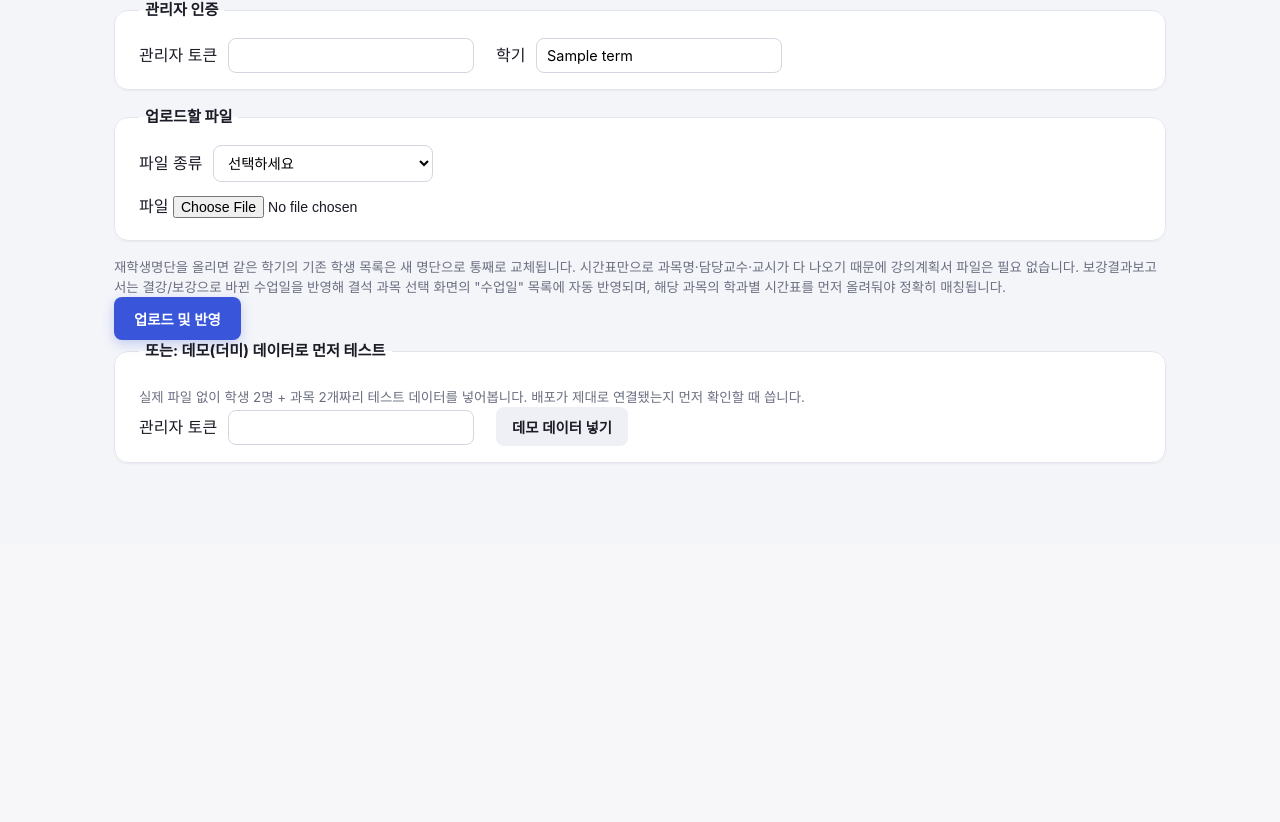
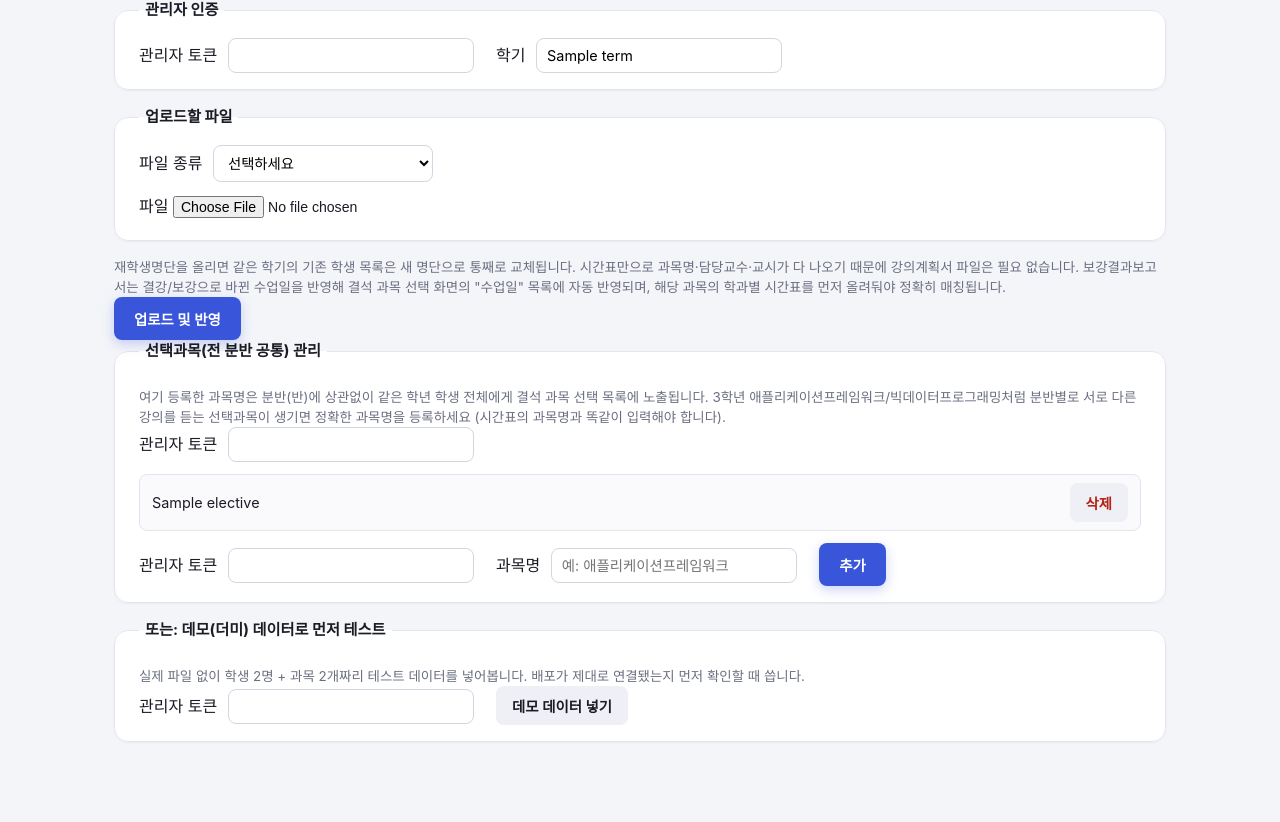
Before and after one commit to torgeleli22-lang/University-administrative-work, a Flask app: template app/templates/admin_import.html in a window 1280 px wide. Shown: the part 298-1120 px from the top of the page. Before the commit the page ends 761 px from the top, so only its background shows below. Run offline with Flask 3, Linux system fonts and the light colour scheme; the template is opened without the code that fills it: most values are stand-ins (such as "Sample title", 1, 10 or a date in 2020); parts of the project's set-up code (start-up, migrations or seed data) failed here and were passed over.

Commit message:
Group 결석 과목 by weekday, and manage 선택과목 from the admin page
결석 과목 체크리스트가 이제 요일별로 묶여서 나온다 (월요일/화요일/...,
과목이 없는 요일은 생략, 시간 미정인 과목은 "요일 미정"으로) -- 결석한
요일을 알고 있는 상태에서 바로 그 요일 아래만 보면 되도록. 여러 요일에
걸쳐 열리는 과목은 그 중 첫 요일 아래 한 번만 나오고 (체크박스를
요일마다 중복시키면 상태 동기화가 필요해져서), 다른 요일은 과목
설명(class_day)에 그대로 표시된다.

ELECTIVE_COURSE_NAMES를 config.py의 하드코딩된 상수에서 새 DB 테이블
elective_courses로 옮기고, 관리자 업로드 페이지에 추가/삭제 UI를
붙였다 -- 3학년 애플리케이션프레임워크/빅데이터프로그래밍처럼 분반과
무관하게 노출해야 하는 선택과목이 학기마다 바뀔 때 코드 수정 없이
운영자가 직접 관리할 수 있다. 기존 배포가 이미 갖고 있던 두 과목명은
마이그레이션으로 한 번만 시딩되고(테이블이 완전히 비어있을 때만), 이후
관리자가 지운 걸 재배포할 때마다 되살리지 않는다.

실제 재학생명단 + 3학년 시간표로 요일별 그룹핑과 분반이 다른
애플리케이션프레임워크 두 강좌가 각자의 실제 요일에 올바르게 묶이는
것, 관리자 페이지에서 선택과목 추가/삭제, 최종 hwpx 생성까지 전 과정을
검증했다.

Co-Authored-By: Claude Sonnet 5 <noreply@anthropic.com>
Claude-Session: https://claude.ai/code/session_016PCQpcFDPfFfPLK5YGJAdU

```diff
--- a/app/app.py
+++ b/app/app.py
@@ -17,11 +17,15 @@ from app.import_real_data import (
     parse_timetable,
 )
 from app.queries import (
+    add_elective_course,
+    delete_elective_course,
+    get_elective_course_names,
     get_makeups_by_course,
     get_slots_by_course,
     get_student_courses,
     get_student_permit_records,
     get_used_hours_by_course,
+    group_courses_by_weekday,
     valid_class_dates,
 )
 from app.seed import seed as seed_dummy_data
@@ -92,6 +96,7 @@ def student_form(student_id):
         "_student_panel.html", "form.html",
         student=student,
         courses=courses,
+        courses_by_weekday=group_courses_by_weekday(courses),
         history=history,
         reasons=REASON_LABELS,
         max_courses=MAX_COURSES,
@@ -484,9 +489,16 @@ def records_delete():
     return redirect(url_for("records", q=q) if q else url_for("records"))
 
 
+def _render_admin_import(term, result):
+    conn = get_conn()
+    electives = get_elective_course_names(conn)
+    conn.close()
+    return render_template("admin_import.html", term=term, result=result, electives=electives)
+
+
 @app.route("/admin/import", methods=["GET"])
 def admin_import_form():
-    return render_template("admin_import.html", term=TERM, result=None)
+    return _render_admin_import(TERM, None)
 
 
 @app.route("/admin/import", methods=["POST"])
@@ -503,7 +515,7 @@ def admin_import():
 
     upload = request.files.get("file")
     if not upload or not upload.filename:
-        return render_template("admin_import.html", term=term, result=["업로드할 파일을 선택해 주세요."])
+        return _render_admin_import(term, ["업로드할 파일을 선택해 주세요."])
 
     conn = get_conn()
     log = []
@@ -541,7 +553,7 @@ def admin_import():
     finally:
         conn.close()
 
-    return render_template("admin_import.html", term=term, result=log)
+    return _render_admin_import(term, log)
 
 
 @app.route("/admin/seed", methods=["POST"])
@@ -551,10 +563,34 @@ def admin_seed():
     verified from the browser alone, before any real .xls is involved."""
     _check_admin_token()
     seed_dummy_data()
-    return render_template(
-        "admin_import.html", term=TERM,
-        result=["데모(더미) 데이터 적재 완료 — 학생 2명, 과목 2개"],
-    )
+    return _render_admin_import(TERM, ["데모(더미) 데이터 적재 완료 — 학생 2명, 과목 2개"])
+
+
+@app.route("/admin/electives/add", methods=["POST"])
+def admin_elective_add():
+    """운영자 페이지: registers a course name (e.g. 3학년 애플리케이션프레임워크)
+    as shown to every student in its grade regardless of section -- see
+    get_student_courses/group_courses_by_weekday in queries.py."""
+    _check_admin_token()
+    course_name = request.form.get("course_name", "").strip()
+    if course_name:
+        conn = get_conn()
+        add_elective_course(conn, course_name)
+        conn.commit()
+        conn.close()
+    return redirect(url_for("admin_import_form"))
+
+
+@app.route("/admin/electives/delete", methods=["POST"])
+def admin_elective_delete():
+    _check_admin_token()
+    course_name = request.form.get("course_name", "").strip()
+    if course_name:
+        conn = get_conn()
+        delete_elective_course(conn, course_name)
+        conn.commit()
+        conn.close()
+    return redirect(url_for("admin_import_form"))
 
 
 if __name__ == "__main__":
--- a/app/static/style.css
+++ b/app/static/style.css
@@ -165,6 +165,17 @@ table.student-table {
   display: grid;
   grid-template-columns: repeat(auto-fill, minmax(240px, 1fr));
   gap: var(--space-2);
+}
+
+.weekday-group { margin-top: var(--space-4); }
+.weekday-group:first-of-type { margin-top: var(--space-2); }
+.weekday-heading {
+  margin: 0 0 var(--space-2);
+  font-size: 0.82rem;
+  font-weight: 700;
+  color: var(--primary);
+  text-transform: uppercase;
+  letter-spacing: 0.02em;
 }
 .option-body { display: flex; flex-direction: column; gap: 3px; }
 .option-title { font-weight: 600; }
@@ -364,6 +375,27 @@ fieldset label input:focus-visible, fieldset label select:focus-visible {
   outline: none; /* the box-shadow glow above already signals focus */
 }
 
+.elective-list {
+  list-style: none;
+  margin: var(--space-3) 0;
+  padding: 0;
+  display: flex;
+  flex-direction: column;
+  gap: 6px;
+}
+.elective-list li {
+  display: flex;
+  align-items: center;
+  justify-content: space-between;
+  gap: var(--space-2);
+  padding: 8px 12px;
+  border: 1px solid var(--border);
+  border-radius: var(--radius-sm);
+  background: #fafafd;
+  font-size: 0.9rem;
+}
+.elective-add-form { margin-top: var(--space-3); }
+
 .bulk-actions-row {
   display: flex;
   gap: var(--space-2);
--- a/app/templates/admin_import.html
+++ b/app/templates/admin_import.html
@@ -54,6 +54,36 @@
 </form>
 
 <fieldset>
+  <legend>선택과목(전 분반 공통) 관리</legend>
+  <p class="hint">여기 등록한 과목명은 분반(반)에 상관없이 같은 학년 학생 전체에게
+    결석 과목 선택 목록에 노출됩니다. 3학년 애플리케이션프레임워크/빅데이터프로그래밍처럼
+    분반별로 서로 다른 강의를 듣는 선택과목이 생기면 정확한 과목명을 등록하세요
+    (시간표의 과목명과 똑같이 입력해야 합니다).</p>
+
+  <form method="post" action="{{ url_for('admin_elective_delete') }}" class="js-guard-submit">
+    <label>관리자 토큰 <input type="password" name="admin_token" required></label>
+    {% if electives %}
+    <ul class="elective-list">
+      {% for name in electives %}
+      <li>
+        <span>{{ name }}</span>
+        <button type="submit" name="course_name" value="{{ name }}" class="btn danger">삭제</button>
+      </li>
+      {% endfor %}
+    </ul>
+    {% else %}
+    <p class="empty">등록된 선택과목이 없습니다.</p>
+    {% endif %}
+  </form>
+
+  <form method="post" action="{{ url_for('admin_elective_add') }}" class="js-guard-submit elective-add-form">
+    <label>관리자 토큰 <input type="password" name="admin_token" required></label>
+    <label>과목명 <input type="text" name="course_name" placeholder="예: 애플리케이션프레임워크" required></label>
+    <button type="submit" class="btn primary">추가</button>
+  </form>
+</fieldset>
+
+<fieldset>
   <legend>또는: 데모(더미) 데이터로 먼저 테스트</legend>
   <p class="hint">실제 파일 없이 학생 2명 + 과목 2개짜리 테스트 데이터를 넣어봅니다.
     배포가 제대로 연결됐는지 먼저 확인할 때 씁니다.</p>
```
Also changed, not shown: app/config.py (+8 -6 lines), app/db.py (+19 -0 lines), app/queries.py (+61 -8 lines), app/templates/_student_panel.html (+8 -1 lines).
